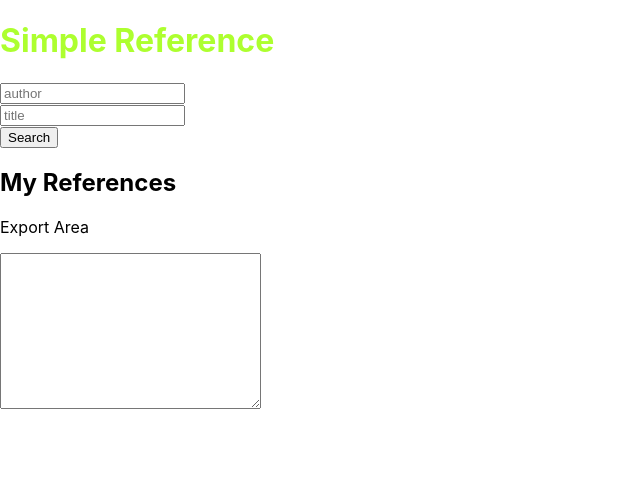
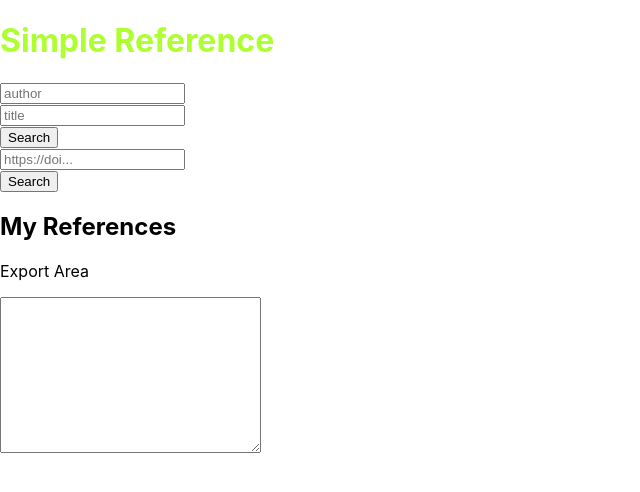
Before and after one commit to fmammoli/simple-references, a React (Create React App) app: page / in a window 1280 px wide. Shown: the top 492 px of the page, without its empty margins (0-640 px from the left). Built offline with nearby package versions, Linux system fonts and the light colour scheme.

Commit message:
adding doi searchbar

```diff
--- a/src/App2.js
+++ b/src/App2.js
@@ -2,6 +2,7 @@ import styled from "styled-components";
 import React, { useState, useEffect, useRef } from "react";
 
 import SearchWidget from "./Components/SearchWidget";
+// import SearchWidget from "./Components/ReferenceListWidget";
 import { useDoiTextResponse } from "./Hooks";
 
 const Title = styled.h1`
@@ -16,9 +17,6 @@ function App2(props) {
   const [textRefs, setTextRef] = useState();
 
   function addToRefList(doi) {
-    //TODO add only if it is new to the array
-    //setRefList((refs) => [{ doi: doi, text: "Loading..." }, ...refs]);
-    // This feels like a dirty solution
     setRefList((refs) => {
       if (refs.find((item) => item.doi === doi)) {
         return [...refs];
@@ -69,6 +67,7 @@ function App2(props) {
         <Title>Simple Reference</Title>
       </header>
       <SearchWidget addToRefList={addToRefList}></SearchWidget>
+      {/* <ReferenceListWidget refList={refList}></ReferenceListWidget> */}
       <h2>My References</h2>
       {refList.length > 0 && <button onClick={clearRefList}>Clear</button>}
       {refList.length > 0 && (
@@ -87,7 +86,6 @@ function App2(props) {
         <p>Export Area</p>
         <textarea
           ref={el}
-          name=""
           id="textArea"
           cols="30"
           rows="10"
--- /dev/null
+++ b/src/Components/ReferenceListWidget/index.js
@@ -0,0 +1 @@
+import { useState, useEffect } from "react";
--- a/src/Components/SearchWidget/index.js
+++ b/src/Components/SearchWidget/index.js
@@ -1,4 +1,4 @@
-import { useEffect, useState } from "react";
+import { useEffect, useRef, useState } from "react";
 import styled from "styled-components";
 import { useCrossRefApi } from "../../Hooks";
 
@@ -66,6 +66,27 @@ function SearchBar({ setSearchQuery, setIsSearching, ...props }) {
   );
 }
 
+function DoiSearchBar({ addToRefList, ...props }) {
+  const [query, setQuery] = useState("");
+
+  const inputRef = useRef(null);
+
+  function handleSubmit(e) {
+    e.preventDefault();
+    addToRefList(query);
+  }
+
+  return (
+    <form onSubmit={(event) => handleSubmit(event)}>
+      <Input
+        placeholder={"https://doi..."}
+        onChange={(event) => setQuery(event.target.value)}
+      ></Input>
+      <button type="submit">Search</button>
+    </form>
+  );
+}
+
 function SearchResults({ items, addToRefList, ...props }) {
   return (
     <div>
@@ -120,7 +141,7 @@ function SearchWidget({ addToRefList, ...props }) {
         setIsSearching={setIsSearching}
         setSearchQuery={setSearchQuery}
       ></SearchBar>
-
+      <DoiSearchBar addToRefList={addToRefList}></DoiSearchBar>
       <SearchResultContainer>
         {isSearching && <h2>Search Results</h2>}
         {searchResults.length > 0 && (
```
